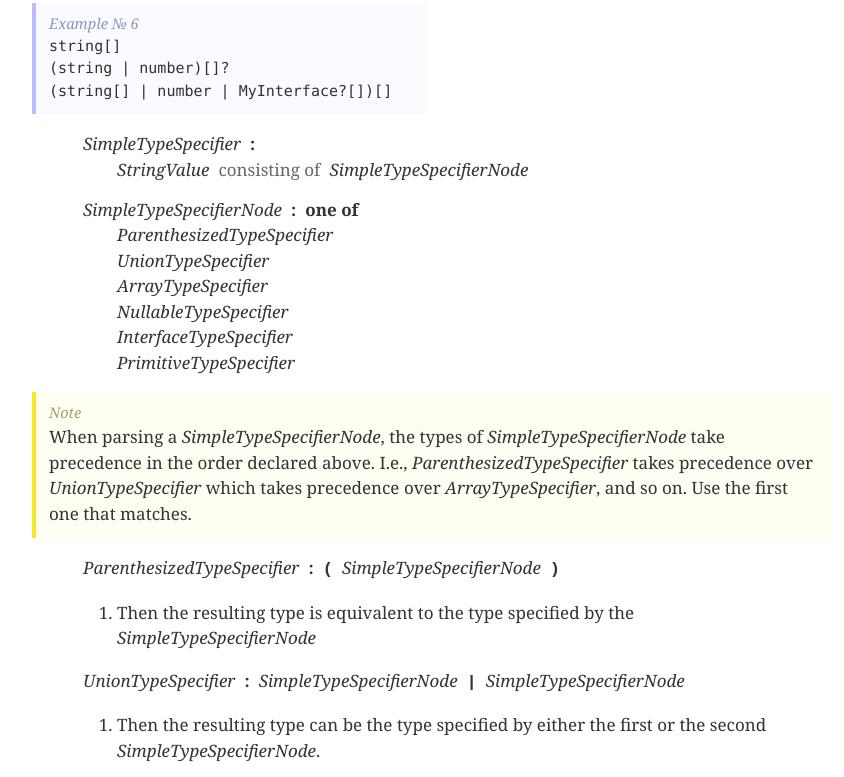
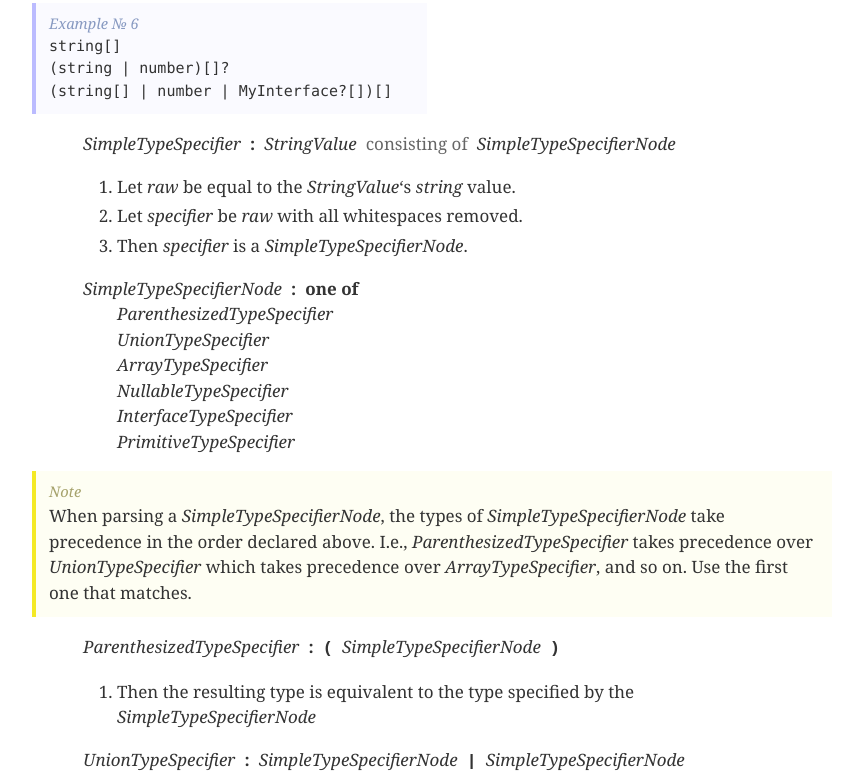
Before and after one commit to wuespace/telestion-message-type-dsl-specs, a plain HTML site: page index.html in a window 1280 px wide. Shown: the part 9113-9890 px from the top of the page, without its empty margins (73-917 px from the left). Drawn offline with Linux system fonts and the light colour scheme.

Commit message:
Deploying to gh-pages from @ wuespace/telestion-message-type-dsl-specs@4aa197ab6da6c23e248881f5a2f5139add0ae59a 🚀

```diff
--- a/index.html
+++ b/index.html
@@ -335,8 +335,13 @@ While this specification doesn&rsquo;t define any required <span class="spec-ref
 (string | number)[]?
 (string[] | number | MyInterface?[])[]
 </code></pre>
-<div class="spec-production" id="SimpleTypeSpecifier">
+<div class="spec-semantic" id="SimpleTypeSpecifier">
 <span class="spec-nt"><a href="#SimpleTypeSpecifier" data-name="SimpleTypeSpecifier">SimpleTypeSpecifier</a></span><div class="spec-rhs"><span class="spec-nt"><a href="#StringValue" data-name="StringValue">StringValue</a></span><span class="spec-prose">consisting of</span><span class="spec-nt"><a href="#SimpleTypeSpecifierNode" data-name="SimpleTypeSpecifierNode">SimpleTypeSpecifierNode</a></span></div>
+<ol>
+<li>Let <var data-name="raw">raw</var> be equal to the <span class="spec-nt"><a href="#StringValue" data-name="StringValue">StringValue</a></span>&lsquo;s <span class="spec-ref"><a href="#string" data-name="string">string</a></span> value.</li>
+<li>Let <var data-name="specifier">specifier</var> be <var data-name="raw">raw</var> with all whitespaces removed.</li>
+<li>Then <var data-name="specifier">specifier</var> is a <span class="spec-nt"><a href="#SimpleTypeSpecifierNode" data-name="SimpleTypeSpecifierNode">SimpleTypeSpecifierNode</a></span>.</li>
+</ol>
 </div>
 <div class="spec-production" id="SimpleTypeSpecifierNode">
 <span class="spec-nt"><a href="#SimpleTypeSpecifierNode" data-name="SimpleTypeSpecifierNode">SimpleTypeSpecifierNode</a></span><div class="spec-oneof"><div class="spec-oneof-grid"><table>
@@ -480,7 +485,6 @@ We evaluated using the GraphQL syntax for compatibility, but found it to be inco
 <li><a href="#PrimitiveSpecification">PrimitiveSpecification</a></li>
 <li><a href="#PropertyType">PropertyType</a></li>
 <li><a href="#simple-type-specifier">Simple type specifier</a></li>
-<li><a href="#SimpleTypeSpecifier">SimpleTypeSpecifier</a></li>
 <li><a href="#SimpleTypeSpecifierNode">SimpleTypeSpecifierNode</a></li>
 <li><a href="#string">string</a></li>
 <li><a href="#StringValue">StringValue</a></li>
```
